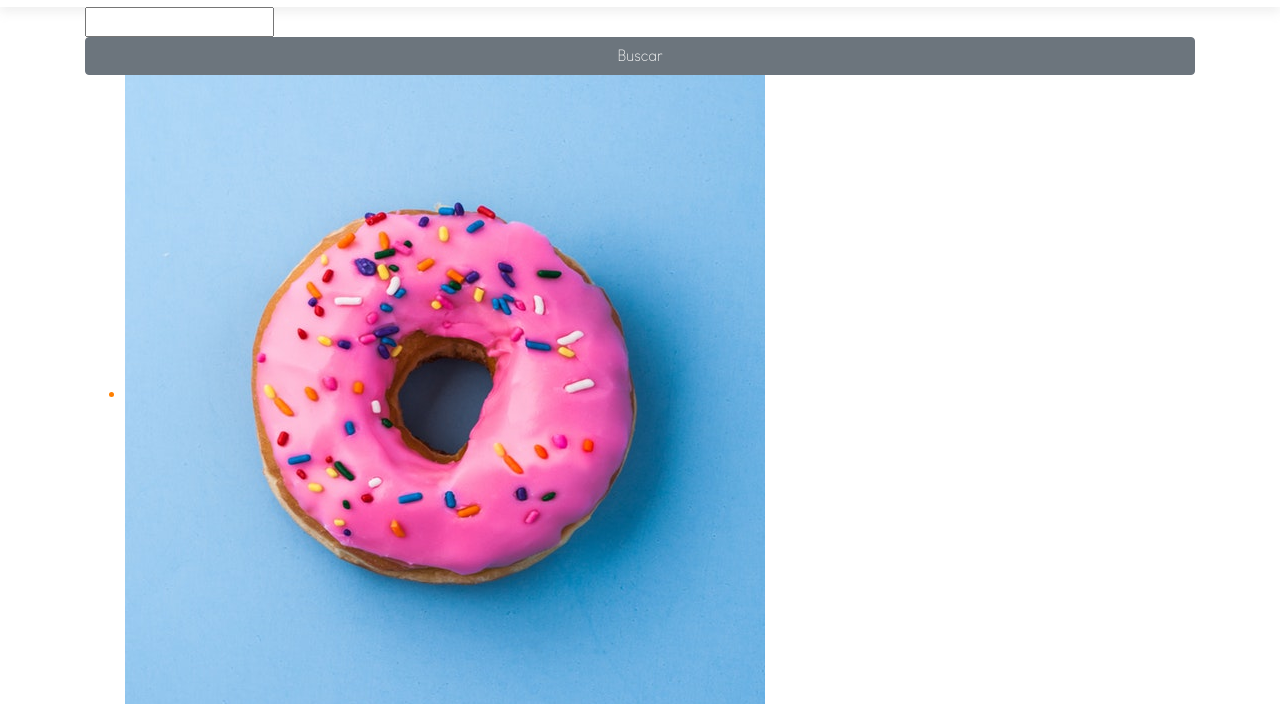
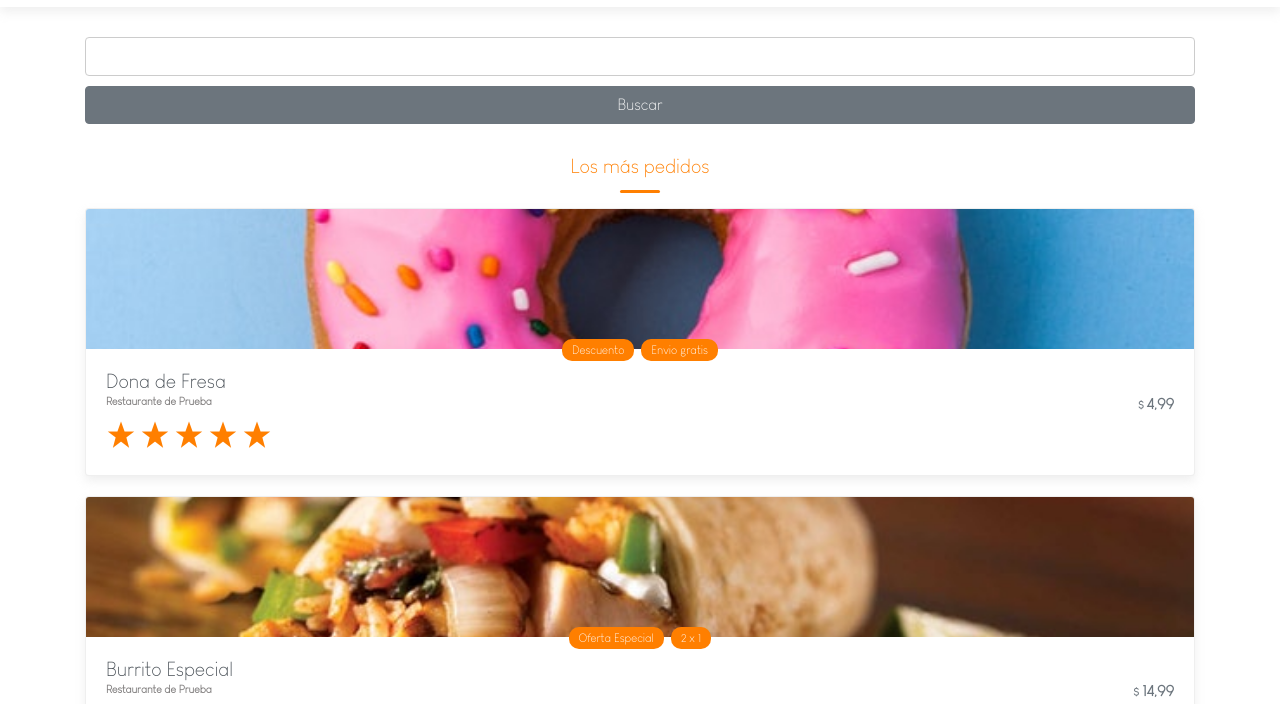
Before and after one commit to ManuCr1s/ManuCr1s.github.io, a plain HTML site: page index.html in a window 1280 px wide. Shown: the part 73-777 px from the top of the page. Drawn offline with Linux system fonts and the light colour scheme; files whose address does not match are found by name.

Commit message:
Finalizar seccion de Productos

```diff
--- a/css/main.css
+++ b/css/main.css
@@ -19,6 +19,9 @@ img{
 a:hover{
     text-decoration: none;
 }
+.btn-link:hover{
+    text-decoration: none;
+}
 .iconos{
     color: var(--color_primary);
 }
@@ -27,6 +30,11 @@ header{
     background-color: white;
     padding: 10px 0;
     box-shadow: 0 5px 10px rgba(204,204,204,.31);
+    position: fixed;
+    top: 0;
+    left: 0;
+    width: 100%;
+    z-index: 10;
 }
 header h1{
     font-size: 24px;
@@ -69,7 +77,110 @@ header .avatar-continer span{
       text-align: center;
       margin-right: 30px;
   }
-  .product-name{
-        color: #ff7f00;
-        font-weight: bold;
+  .section-title{
+      font-size: 20px;
+      text-align: center;
+      padding: 15px 0 30px;
+      position: relative;
   }
+  .section-title::after{
+      content: "";
+      position: absolute;
+      display: block;
+      width: 40px;
+      height: 3px;
+      background: var(--color_primary);
+      bottom: 15px;
+      left: 50%;
+      transform: translateX(-50%);
+      border-radius: 4px;
+  }
+  /*Seccion del Main*/
+   .main{
+      padding-top:80px;
+  }
+.search-container{
+    padding-top: 30px;
+}
+.search-container input{
+    display: block;
+    width: 100%;
+    margin-bottom: 10px;
+    border: 1px solid #ccc;
+    font-size: 14px;
+    padding: 8px 10px;
+    border-radius: 4px;
+}
+.product-list-container{
+    padding-top:15px;
+}
+.product-list-container ul{
+    padding: 0;
+    margin: 0;
+    list-style: none;
+}
+.product-list-container ul li{
+    border: 1px solid rgba(204, 204, 204, .31);
+    box-shadow: 0 5px 10px rgba(204, 204, 204, .31);
+    background-color: #fff;
+    margin-bottom: 20px;
+    border-radius: 4px;
+    overflow: hidden;
+}
+.product-list-container ul li .product-image img{
+    width: 100%;
+    height: 140px;
+    object-fit: cover;
+    object-position: center;
+}
+.product-list-container ul li .product-info{
+    padding: 20px;
+    display: flex;
+    justify-content: space-between;
+    align-items: center;
+    position: relative;
+}
+.product-list-container ul li .product-info .tags{
+    display: flex;
+    align-items: center;
+    justify-content: center;
+    position: absolute;
+    top: -10px;
+    left: 50%;
+    transform: translateX(-50%);
+    width: 100%;
+}
+.product-list-container ul li .product-info .tags span{
+    display: block;
+    background-color: var(--color_primary);
+    color: #fff;
+    border-radius: 10px;
+    margin-right: 7px;
+    font-size: 12px;
+    padding: 2px 10px;
+    font-weight: 500;
+}
+.product-list-container ul li .product-info .tags span:last-child{
+    margin-right: 0;
+}
+.product-list-container ul li .product-info .product-name{
+    font-weight: 300;
+    font-size: 20px;
+    color: var(--color_black2);
+}
+.product-list-container ul li .product-info .restaurant{
+    margin-bottom: 10px;
+    font-size: 11px;
+    color: #807e7e;
+    font-weight: 600;
+}
+.product-list-container ul li .product-info .starts{
+    margin-top: 5px;
+}
+.product-list-container ul li .product-info .starts i{
+    font-size: 13px;
+}
+.product-list-container ul li .product-info .product-price span{
+    font-size: 12px;
+    margin-right: 3px;
+}
--- a/index.html
+++ b/index.html
@@ -55,9 +55,10 @@
                 </form>
             </div>
             <div class="product-list-container">
+              <h2 class="section-title">Los más pedidos</h2>
                 <ul>
                   <li>
-                    <a href="">
+                    <a href="#">
                       <div class="product-image">
                           <img src="img/producto4.jpg" alt="Imagen de una Dona">
                       </div>
@@ -67,6 +68,7 @@
                                   <span>Descuento</span><span> Envio gratis</span>
                                 </div>
                                 <h3 class="product-name">Dona de Fresa</h3>
+                                <p class="restaurant">Restaurante de Prueba</p>
                                 <div class="stars">
                                   <i class="icon-star iconos"></i>
                                   <i class="icon-star iconos"></i>
@@ -81,7 +83,7 @@
                   </li>
 
                   <li>
-                    <a href="">
+                    <a href="#">
                       <div class="product-image">
                           <img src="img/producto1.jpg" alt="Imagen de un burrito">
                       </div>
@@ -91,6 +93,7 @@
                                 <span>Oferta Especial</span><span> 2 x 1</span>
                               </div>
                               <h3 class="product-name">Burrito Especial</h3>
+                              <p class="restaurant">Restaurante de Prueba</p>
                               <div class="stars">
                                 <i class="icon-star iconos"></i>
                                 <i class="icon-star iconos"></i>
@@ -105,7 +108,7 @@
                   </li>
 
                   <li>
-                    <a href="">
+                    <a href="#">
                       <div class="product-image">
                           <img src="img/producto2.jpg" alt="Imagen de un postre">
                       </div>
@@ -115,6 +118,7 @@
                                 <span>Descuento</span><span> Envio gratis</span>
                               </div>
                               <h3 class="product-name">Postre Epecial de miel</h3>
+                              <p class="restaurant">Restaurante de Prueba</p>
                               <div class="stars">
                                 <i class="icon-star iconos"></i>
                                 <i class="icon-star iconos"></i>
@@ -129,7 +133,7 @@
                   </li>
 
                   <li>
-                    <a href="">
+                    <a href="#">
                       <div class="product-image">
                           <img src="img/producto3.jpg" alt="Imagen de un parrilla">
                       </div>
@@ -139,6 +143,7 @@
                                 <span>Oferta</span><span> Especial</span>
                               </div>
                               <h3 class="product-name">Salmon a la parrilla</h3>
+                              <p class="restaurant">Restaurante de Prueba</p>
                               <div class="stars">
                                 <i class="icon-star iconos"></i>
                                 <i class="icon-star iconos"></i>
@@ -153,7 +158,7 @@
                   </li>
 
                   <li>
-                    <a href="">
+                    <a href="#">
                       <div class="product-image">
                           <img src="img/producto5.jpg" alt="Imagen de una Hamburguesa">
                       </div>
@@ -163,6 +168,7 @@
                                 <span>Descuento</span><span>Envio gratis</span>
                               </div>
                               <h3 class="product-name">Hambrguesa Royal</h3>
+                              <p class="restaurant">Restaurante de Prueba</p>
                               <div class="stars">
                                 <i class="icon-star iconos"></i>
                                 <i class="icon-star iconos"></i>
@@ -178,6 +184,12 @@
                   </li>
 
                 </ul>
+                <div class="pt-4 pb-5 text-center">
+                  <a href="#" class="btn btn-block btn-link">
+                    <span class="d-block mb-2"> Ver más productos</span>
+                    <i class="icon-arrow-down iconos"></i>
+                  </a>
+                </div>
             </div>
         </div>
     </main>
```
Lines whose indentation alone changed are shown as unchanged.
